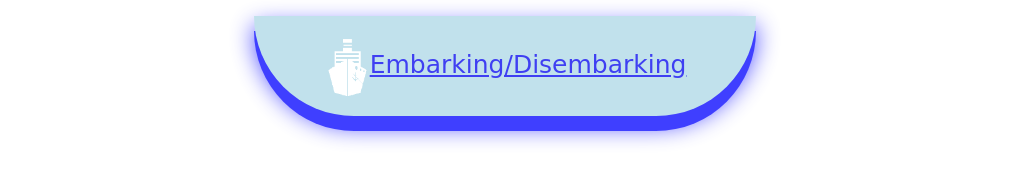
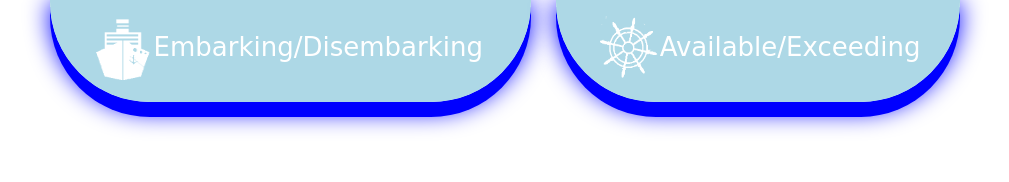
Before and after one commit to SeaVorg/EBOSHIPDB, a plain HTML site: page avex.html in a window 1280 px wide. Shown: the whole page, without its empty margins (155-1164 px from the left). Drawn offline with Linux system fonts and the light colour scheme; a web font is replaced by a local one.

Commit message:
some changes

```diff
--- a/avex.html
+++ b/avex.html
@@ -7,16 +7,21 @@
 	</head>
 	<body>
 		<header class="main-header">
-
 			<nav>
 				<ul>
-						<li class="active"><a href="seamened.html">
-							<img src="img/ship_white.png">Embarking/Disembarking</a>
+					<li>
+						<a class="big-button" href="seamened.html">
+   						<img src="img/ship_white.png">Embarking/Disembarking
+  						</a>
 					</li>
+					<li>
+  						<a class="big-button" href="avex.html">
+   						<img src="img/rul_white.png">Available/Exceeding
+  						</a>
+					</li>
+
 				</ul>
 			</nav>
 		</header>
-
-
 	</body>
 </html>
--- a/css/style.css
+++ b/css/style.css
@@ -14,10 +14,15 @@ vertical-align: middle;
 
 .main-header img{
 margin-bottom: 0px;
-width:10%;
-height:10%;
+width:64px;
+height:64px;
 vertical-align: middle;
 }
+.main-header li{
+  list-style: none;
+  display:inline;
+}
+/*
 .main-header li{
   display:inline-block;
 
@@ -47,6 +52,7 @@ vertical-align: middle;
   padding: 20px;
 
 }
+
 .main-header li:active{
  box-shadow: 0px 3px 0px blue, 0px 3px 6px;
   position: relative;
@@ -59,6 +65,8 @@ color: white;
 opacity:1
 
 }
+*/
+
 .inner{
 -webkit-touch-callout: none;
 -webkit-user-select: none;
@@ -75,11 +83,11 @@ width:200px;
 height:100px;
 padding:0 0 0 0;
 text-align:left;
+}
 /*border-style: solid;
 border-width:1px;
 border-color:red;
 */
-}
 .container{
 margin-top:10px;
 
@@ -95,7 +103,6 @@ margin-top:10px;
   font-weight: 500;
 
   margin-top:10px;
-  //margin: 10px auto;
   padding: 20px;
   height: 150px;
   width: 270px;
@@ -118,6 +125,20 @@ margin-top:10px;
   border-radius: 100px 100px 100px 100px;
   padding: 20px;
 }
+.main-header .big-button{
+
+  -webkit-box-shadow: 0px 15px 0px blue, 0px 10px 25px blue;
+  -moz-box-shadow: 0px 15px 0px blue, 0px 10px 25px blue;
+  box-shadow: 0px 15px 0px blue, 0px 10px 25px blue;
+
+  border-radius: 0px 0px 100px 100px;
+  padding: 40px 40px 40px 40px;
+  margin-right:1%;
+  margin-left:1%;
+
+
+
+}
 
 .big-button:active {
   box-shadow: 0px 3px 0px blue, 0px 3px 6px;
```
Also changed, not shown: index.html (+1 -1 lines), seamened.html (+9 -4 lines). Lines whose indentation alone changed are shown as unchanged.
